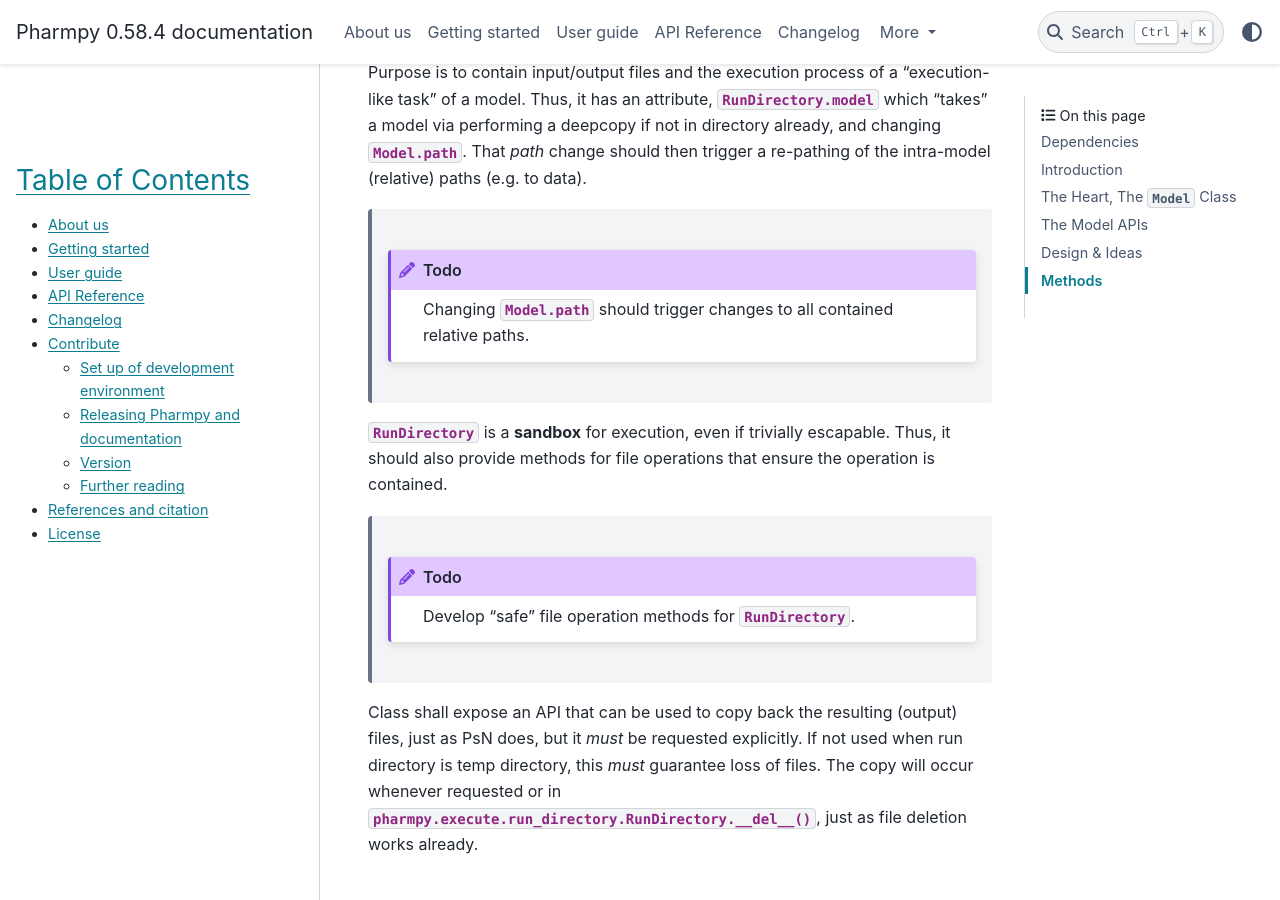
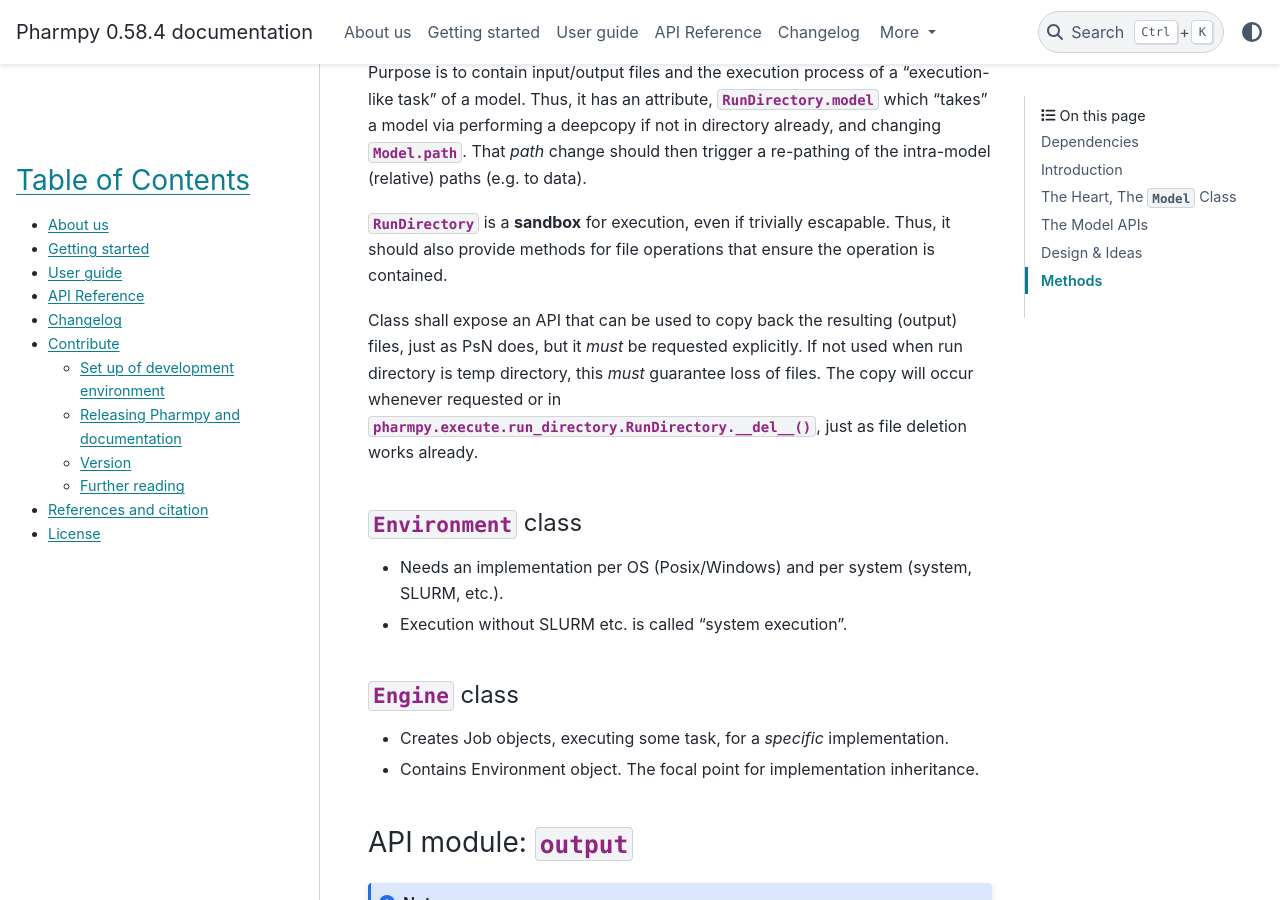
Before and after one commit to pharmpy/pharmpy, a Sphinx documentation site: the page built from docs/design.rst, in a window 1280 px wide and 900 px high, scrolled down 2808 px. Built offline with Sphinx 7.4.7 and the PyData theme 0.15.4, drawn with Linux system fonts in a browser that asks for light colours.

Commit message:
Remove TODO section in documentation

```diff
--- a/TODO.rst
+++ /dev/null
@@ -1 +0,0 @@
-.. Manual todo bullet points in this file (added to TODO section)
--- a/docs/conf.py
+++ b/docs/conf.py
@@ -14,7 +14,6 @@ extensions = [
     'sphinx.ext.inheritance_diagram',
     'sphinx.ext.mathjax',
     'sphinx.ext.napoleon',
-    'sphinx.ext.todo',
     'sphinx.ext.viewcode',
     'sphinx_automodapi.automodapi',
     'jupyter_sphinx',
@@ -57,9 +56,6 @@ napoleon_use_ivar = True
 napoleon_use_rtype = False
 napoleon_use_param = False
 
-# if this is True, todo and todolist produce output, else they produce nothing
-todo_include_todos = True
-
 automodapi_inheritance_diagram = False
 graphviz_output_format = 'svg'
 
--- a/docs/contribute.rst
+++ b/docs/contribute.rst
@@ -103,5 +103,4 @@ Further reading
    :maxdepth: 2
 
    NONMEM
-   todo
    design
--- a/docs/design.rst
+++ b/docs/design.rst
@@ -116,16 +116,9 @@ a model. Thus, it has an attribute, :attr:`RunDirectory.model
 not in directory already, and changing :attr:`Model.path <pharmpy.generic.Model.path>`. That `path`
 change should then trigger a re-pathing of the intra-model (relative) paths (e.g. to data).
 
-   .. todo::
-      Changing :attr:`Model.path <pharmpy.generic.Model.path>` should trigger changes to all contained
-      relative paths.
-
 :class:`~pharmpy.execute.run_directory.RunDirectory` is a **sandbox** for execution, even if trivially
 escapable. Thus, it should also provide methods for file operations that ensure the operation is
 contained.
-
-   .. todo::
-      Develop "safe" file operation methods for :class:`~pharmpy.execute.run_directory.RunDirectory`.
 
 Class shall expose an API that can be used to copy back the resulting (output) files, just as PsN
 does, but it *must* be requested explicitly. If not used when run directory is temp directory, this
--- a/docs/todo.rst
+++ /dev/null
@@ -1,9 +0,0 @@
-.. _TODO:
-
-=====
-TO-DO
-=====
-
-.. include:: ../TODO.rst
-
-.. todolist::
```
